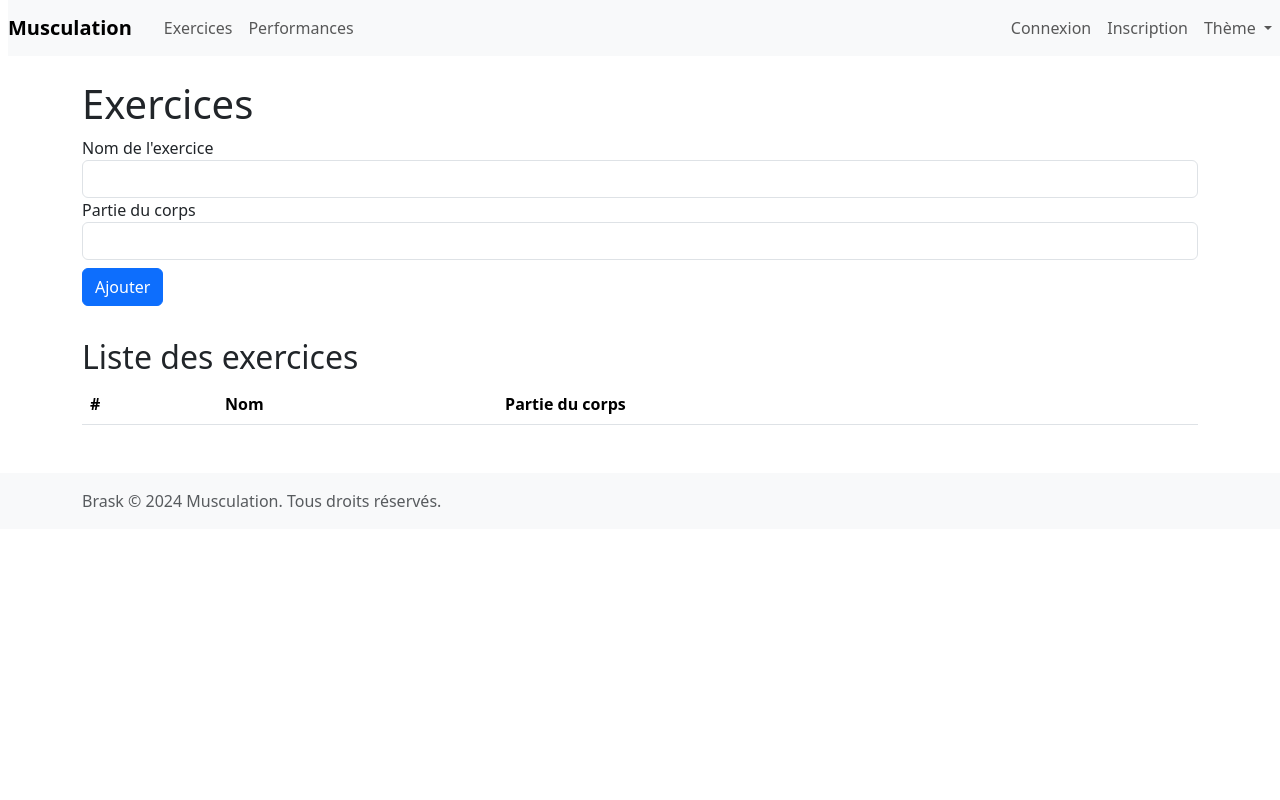
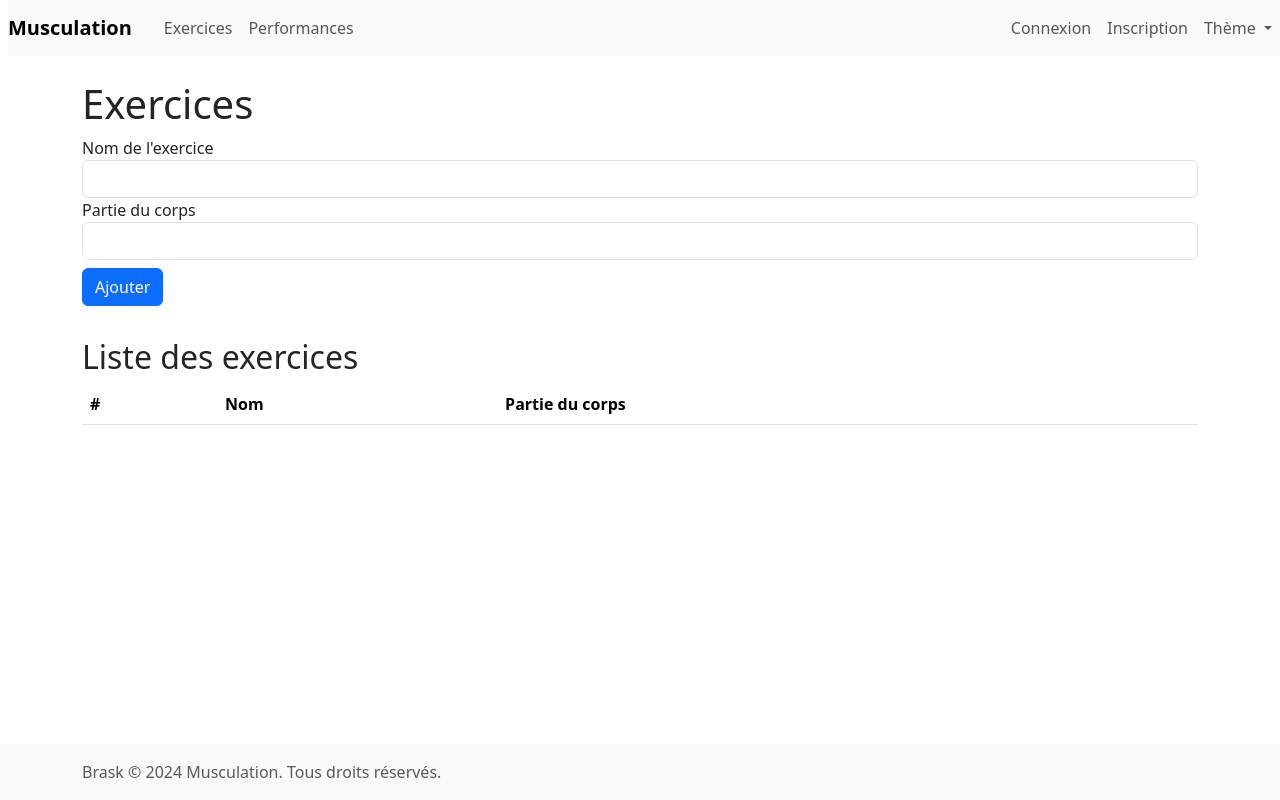
Before and after one commit to GoldenBrask/musculation, a PHP site: page /exercices.php in a window 1280 px wide. Run offline with PHP 8.4, Linux system fonts and the light colour scheme; data that the repository does not hold is empty; some libraries are stand-ins or nearby versions.

Commit message:
Fix footer placement with sticky layout

```diff
--- a/views/footer.php
+++ b/views/footer.php
@@ -1,4 +1,4 @@
-</div>
+    </main>
     <footer class="footer mt-auto py-3 bg-body-tertiary">
         <div class="container">
             <span class="text-muted">Brask © 2024 Musculation. Tous droits réservés.</span>
--- a/views/header.php
+++ b/views/header.php
@@ -8,7 +8,7 @@
     <script src="/js/color-modes.js"></script>
     <script src="/js/jquery-3.7.1.min.js"></script>
 </head>
-<body>
+<body class="d-flex flex-column min-vh-100">
     <nav class="navbar navbar-expand-lg bg-body-tertiary ms-2">
         <a class="navbar-brand fw-bold" href="/">Musculation</a>
         <button class="navbar-toggler" type="button" data-bs-toggle="collapse" data-bs-target="#navbarNav" aria-controls="navbarNav" aria-expanded="false" aria-label="Toggle navigation">
@@ -49,4 +49,4 @@
             </ul>
         </div>
     </nav>
-    <div class="container mt-4 mb-5">
+    <main class="container flex-grow-1 mt-4 mb-5">
```
